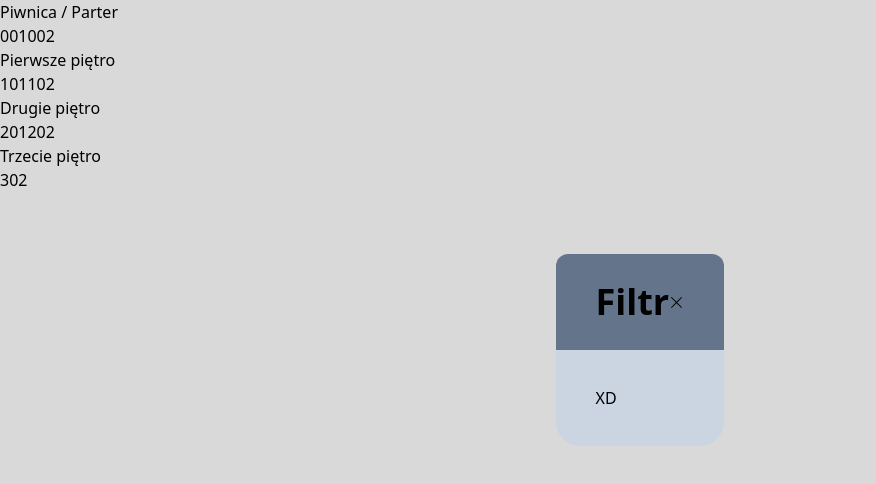
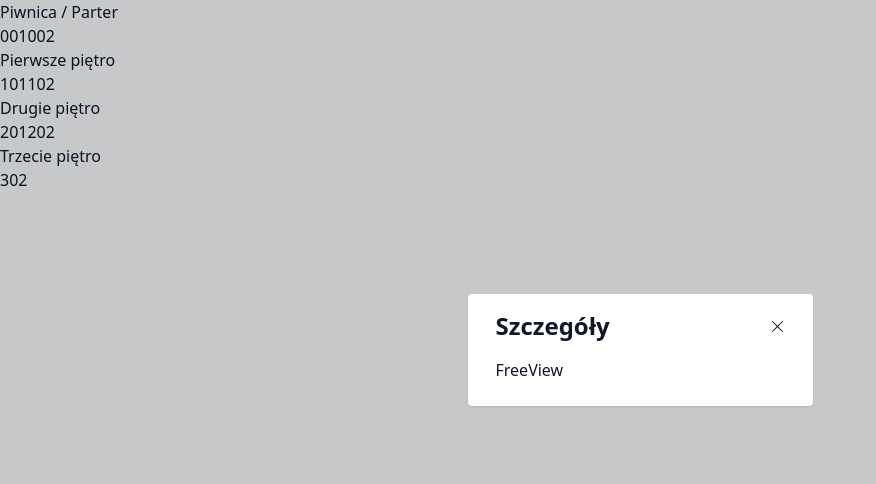
Before and after one commit to dzajlopment/keyFrontend, a React (Vite) app: page / in a window 1280 px wide. Both pictures are taken after a click on the button "001". Shown: the top 484 px of the page, without its empty margins (0-876 px from the left). Built offline with nearby package versions, Linux system fonts and the light colour scheme; no server answers.

Commit message:
Declare zoomIn animation

```diff
--- a/src/components/KeyBox/Key.tsx
+++ b/src/components/KeyBox/Key.tsx
@@ -2,6 +2,8 @@ import { useState } from "react";
 import { type Key as KeyModel } from "../../types/models";
 import { cn } from "../../utils/tailwind";
 import Modal from "../UI/Modal";
+import FreeView from "./Modal/FreeView";
+import OccupiedView from "./Modal/OccupiedView";
 
 export interface KeyProps
 	extends React.HTMLAttributes<HTMLButtonElement>,
@@ -17,8 +19,8 @@ export const Key = ({ name, owner, className, ...props }: KeyProps) => {
 		<>
 			{isOpen && (
 				<Modal
-					title="Filtr"
-					children={<div>XD</div>}
+					title="Szczegóły"
+					children={isEnabled ? <FreeView /> : <OccupiedView />}
 					onClick={() => {
 						setIsOpen(false);
 					}}
--- /dev/null
+++ b/src/components/KeyBox/Modal/FreeView.tsx
@@ -0,0 +1,7 @@
+import React from "react";
+
+const FreeView = () => {
+	return <div>FreeView</div>;
+};
+
+export default FreeView;
--- /dev/null
+++ b/src/components/KeyBox/Modal/OccupiedView.tsx
@@ -0,0 +1,7 @@
+import React from "react";
+
+const OccupiedView = () => {
+	return <div>OccupiedView</div>;
+};
+
+export default OccupiedView;
--- a/src/components/UI/Modal.tsx
+++ b/src/components/UI/Modal.tsx
@@ -3,7 +3,12 @@ import ReactDOM from "react-dom";
 import { Cross1Icon } from "@radix-ui/react-icons";
 
 const Backdrop = (props: { onClick: () => void }) => {
-	return <div onClick={props.onClick} className="backdrop" />;
+	return (
+		<div
+			onClick={props.onClick}
+			className="z-40 fixed top-0 left-0 w-full h-full opacity-20 bg-black"
+		/>
+	);
 };
 
 const ModalOverlay = ({
@@ -39,13 +44,17 @@ const ModalOverlay = ({
 	}, []);
 
 	return (
-		<div ref={modalRef} className={`modal`}>
-			<div className="modal__top">
-				<span></span>
-				{title ?? "Notification"}{" "}
-				<Cross1Icon className="modal__close" onClick={onClick} />
+		<div
+			ref={modalRef}
+			className="pb-6 rounded fixed z-50 bg-white shadow animate-zoomIn">
+			<div className="py-4 rounded-t-xl font-bold text-2xl flex justify-between px-7 items-center space-x-40">
+				<span>{title}</span>
+				<Cross1Icon
+					className="cursor-pointer hover:text-slate-700 transition hover:transition"
+					onClick={onClick}
+				/>
 			</div>
-			<div className="modal__content">{children}</div>
+			<div className="ml-7">{children}</div>
 		</div>
 	);
 };
--- a/src/index.css
+++ b/src/index.css
@@ -3,41 +3,28 @@
 @tailwind utilities;
 
 @layer base {
+	body {
+		@apply bg-slate-50 text-slate-900;
+	}
 }
 
 @layer utilities {
 }
 
-/*TODO: Potem te style tutaj przeniosę do komponentów ale akurat kopiowałem to XD */
 @layer components {
-	.modal {
-		@apply bg-slate-300 pb-6 rounded-3xl fixed;
+}
 
-		z-index: 1000;
-		animation: slide-down 300ms ease-out forwards;
+@keyframes zoom-in {
+	0% {
+		transform: scale(0.8, 0.8);
+		opacity: 0.5;
 	}
-	.modal__top {
-		@apply bg-slate-500 py-7 rounded-t-xl font-bold text-4xl flex justify-between mb-6 px-10 items-center;
-	}
-
-	.modal__close {
-		&:hover {
-			color: darken(rgb(179 179 179), 10);
-			cursor: pointer;
-		}
-	}
-
-	.modal__content {
-		@apply px-10 py-3;
+	100% {
+		transform: scale(1, 1);
+		opacity: 1;
 	}
 }
 
-.backdrop {
-	position: fixed;
-	top: 0;
-	left: 0;
-	width: 100%;
-	height: 100vh;
-	z-index: 999;
-	background-color: rgba(0, 0, 0, 0.15);
+.test {
+	animation: zoom-in 0.1s ease;
 }
--- a/tailwind.config.js
+++ b/tailwind.config.js
@@ -1,11 +1,24 @@
 /** @type {import('tailwindcss').Config} */
 export default {
-  content: [
-    "./index.html",
-    "./src/**/*.{vue,js,ts,jsx,tsx}",
-  ],
-  theme: {
-    extend: {},
-  },
-  plugins: [],
-}
+	content: ["./index.html", "./src/**/*.{vue,js,ts,jsx,tsx}"],
+	theme: {
+		extend: {
+			animation: {
+				zoomIn: "zoomIn 0.1s ease",
+			},
+			keyframes: {
+				zoomIn: {
+					"0%": {
+						transform: "scale(0.8)",
+						opacity: 0.5,
+					},
+					"100%": {
+						transform: "scale(1)",
+						opacity: 1,
+					},
+				},
+			},
+		},
+	},
+	plugins: [],
+};
```
